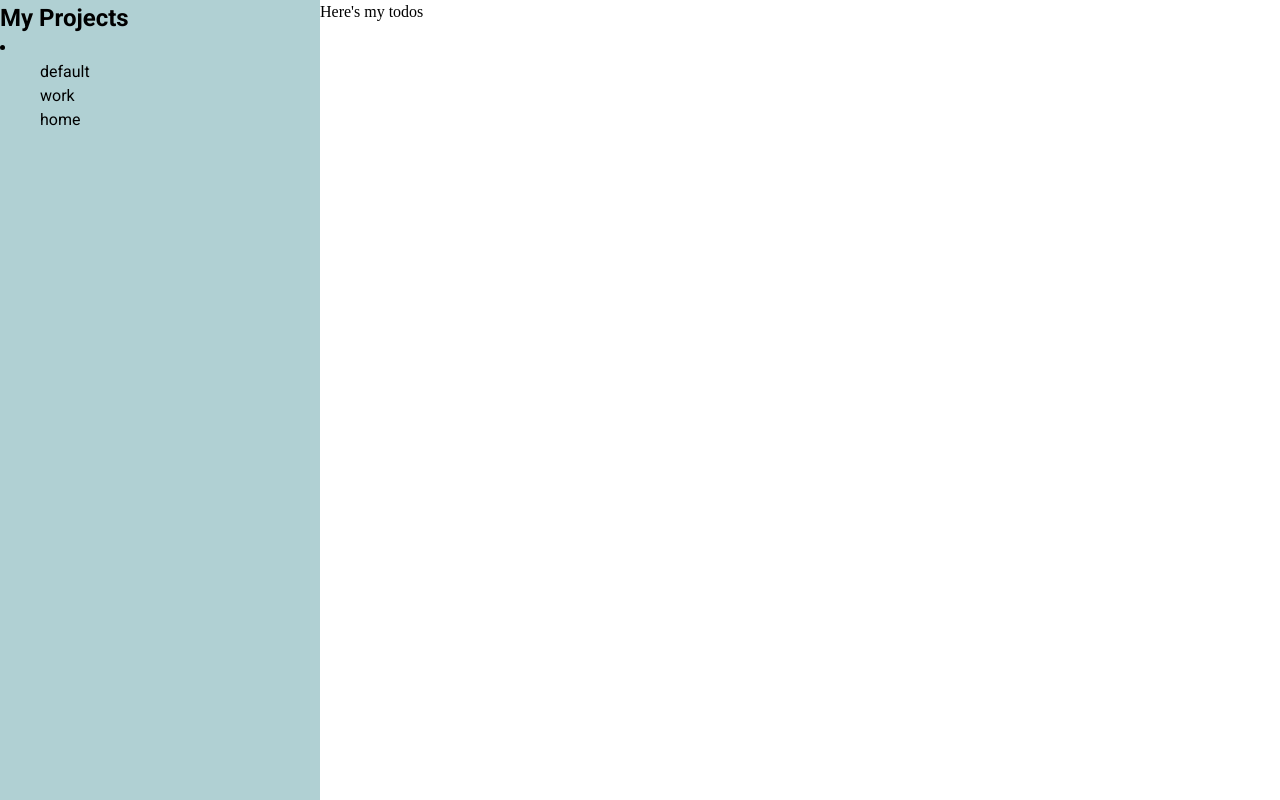
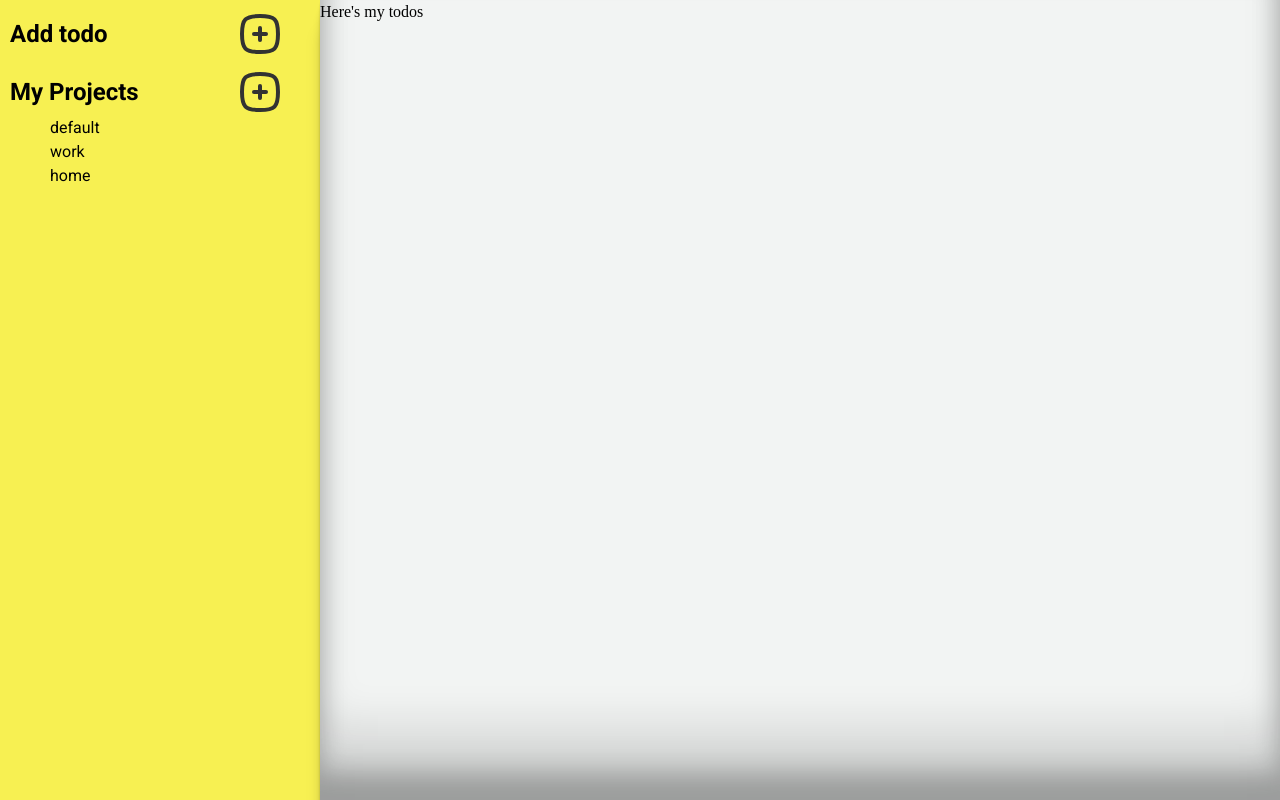
Before and after one commit to MrDomoArigato98/todo, a website built with webpack: page src/template.html in a window 1280 px wide. Built offline with nearby package versions, Linux system fonts and the light colour scheme; a web font is replaced by a local one.

Commit message:
Adds navigation on left screen

```diff
--- a/src/style.css
+++ b/src/style.css
@@ -1,7 +1,7 @@
 :root {
-    --left-nav-bg: #B0D0D3;
+    --left-nav-bg: #F7F052;
 
-    --todo-bg: #FFFFFF;
+    --todo-bg: #F2F4F3;
 }
 
 body {
@@ -16,10 +16,32 @@ body {
 }
 
 .left-nav {
-    background-color: var(--left-nav-bg)
+    background-color: var(--left-nav-bg);
+
 }
 
 .todos {
     font-family: "Sour Gummy";
     background-color: var(--todo-bg);
+    box-shadow: rgba(0, 0, 0, 0.17) 0px -23px 25px 0px inset, rgba(0, 0, 0, 0.15) 0px -36px 30px 0px inset, rgba(0, 0, 0, 0.1) 0px -79px 40px 0px inset, rgba(0, 0, 0, 0.06) 0px 2px 1px, rgba(0, 0, 0, 0.09) 0px 4px 2px, rgba(0, 0, 0, 0.09) 0px 8px 4px, rgba(0, 0, 0, 0.09) 0px 16px 8px, rgba(0, 0, 0, 0.09) 0px 32px 16px;
+
 }
+li{
+    list-style: none;
+}
+
+#todo-controls{
+}
+
+.left-nav-titles{
+    display: grid;
+    grid-template-columns: 2fr 1fr;
+    margin: 10px;
+    align-items: center;
+}
+
+svg{
+    height: 3em;
+    max-height:100%;
+    width: 100%;
+}
--- a/src/template.html
+++ b/src/template.html
@@ -14,8 +14,17 @@
     <div class="content">
 
         <div class="left-nav">
-            <div class="projects">
+            <div id="todo-controls" class="left-nav-titles">
+                <h2>Add todo</h2>
+                <a href="">
+                    <svg id="add-img" viewBox="0 0 24 24" fill="none" xmlns="http://www.w3.org/2000/svg"><g id="SVGRepo_bgCarrier" stroke-width="0"></g><g id="SVGRepo_tracerCarrier" stroke-linecap="round" stroke-linejoin="round"></g><g id="SVGRepo_iconCarrier"> <path d="M9 12H15" stroke="#323232" stroke-width="2" stroke-linecap="round" stroke-linejoin="round"></path> <path d="M12 9L12 15" stroke="#323232" stroke-width="2" stroke-linecap="round" stroke-linejoin="round"></path> <path d="M3 12C3 4.5885 4.5885 3 12 3C19.4115 3 21 4.5885 21 12C21 19.4115 19.4115 21 12 21C4.5885 21 3 19.4115 3 12Z" stroke="#323232" stroke-width="2"></path> </g></svg>
+                </a>
+            </div>
+            <div id="projects" class="left-nav-titles">
                 <h2>My Projects</h2>
+                <a href="">
+                    <svg id="add-img" viewBox="0 0 24 24" fill="none" xmlns="http://www.w3.org/2000/svg"><g id="SVGRepo_bgCarrier" stroke-width="0"></g><g id="SVGRepo_tracerCarrier" stroke-linecap="round" stroke-linejoin="round"></g><g id="SVGRepo_iconCarrier"> <path d="M9 12H15" stroke="#323232" stroke-width="2" stroke-linecap="round" stroke-linejoin="round"></path> <path d="M12 9L12 15" stroke="#323232" stroke-width="2" stroke-linecap="round" stroke-linejoin="round"></path> <path d="M3 12C3 4.5885 4.5885 3 12 3C19.4115 3 21 4.5885 21 12C21 19.4115 19.4115 21 12 21C4.5885 21 3 19.4115 3 12Z" stroke="#323232" stroke-width="2"></path> </g></svg>
+                </a>
                 <li>
                     <ul>default</ul>
                     <ul>work</ul>
```
